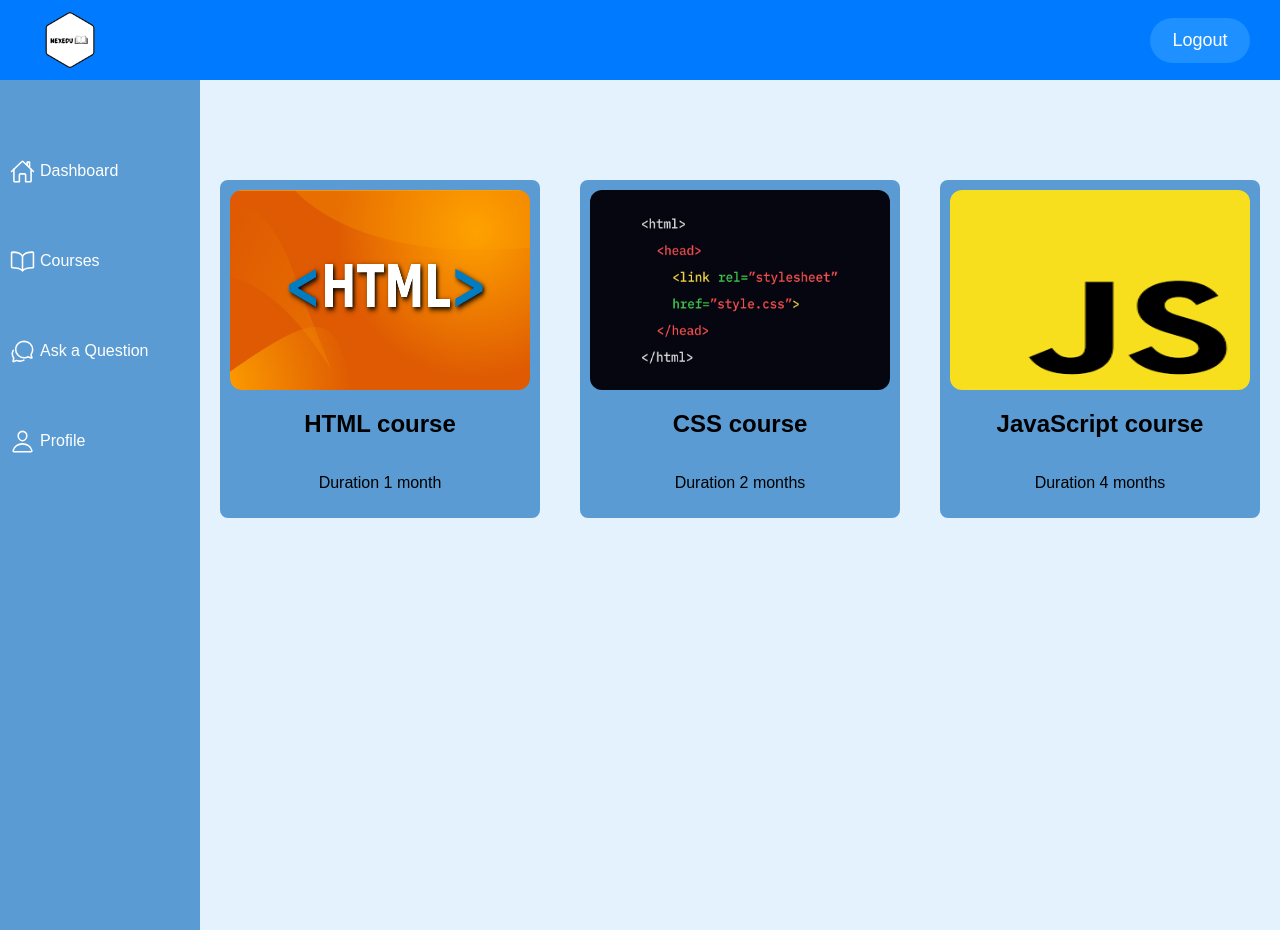
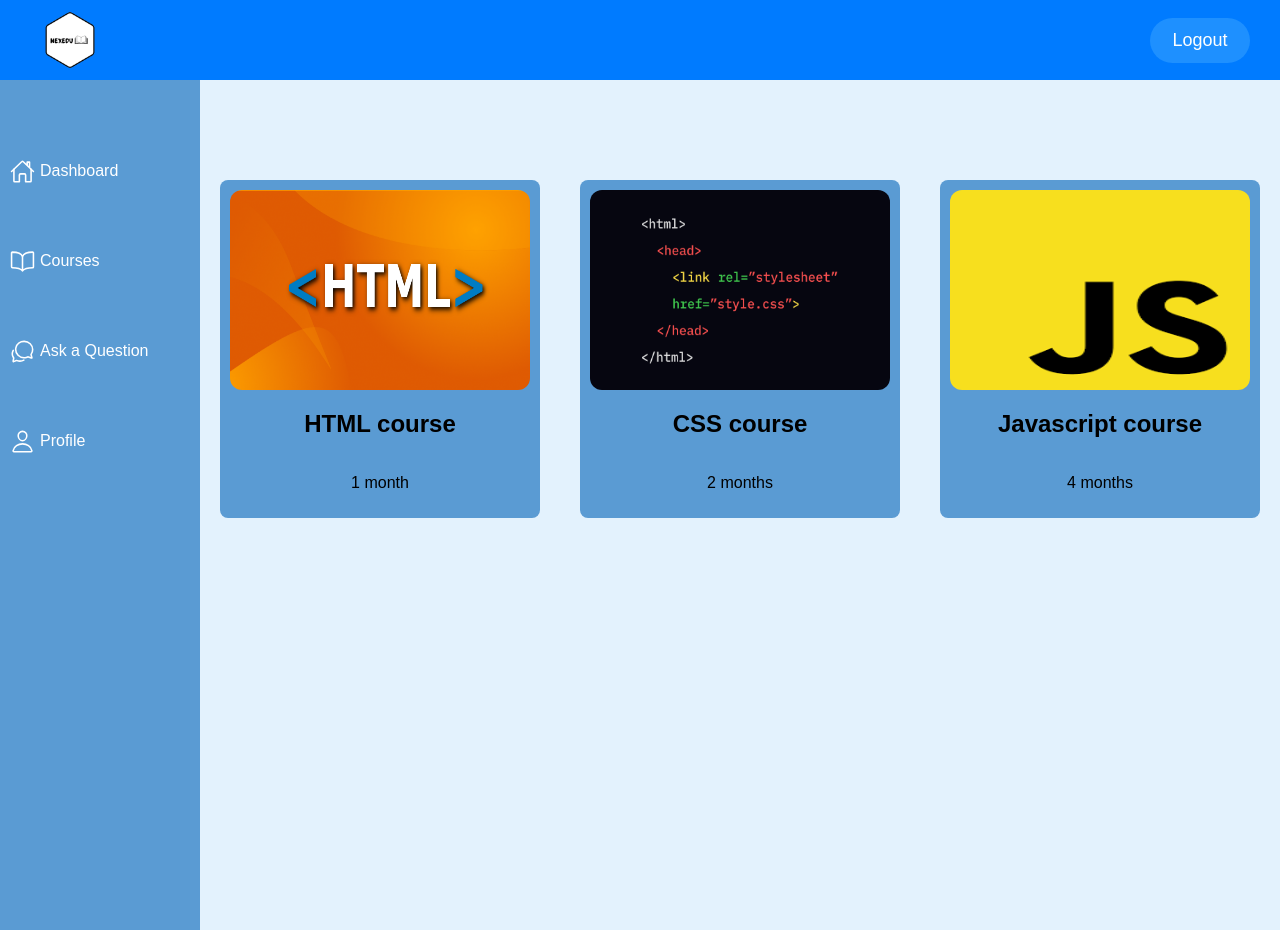
Before and after one commit to AsadKhan-11/Adaptive-E-learning-platform, a React (Vite) app in the folder Client/: page /course in a window 1280 px wide. Built offline with nearby package versions, Linux system fonts and the light colour scheme; no server answers; sample sign-in values are in the browser's storage.

Commit message:
Fixing Courses

```diff
--- a/Client/src/Components/Course/Course.jsx
+++ b/Client/src/Components/Course/Course.jsx
@@ -1,33 +1,33 @@
-import React from "react";
+import React, { useState } from "react";
 import "./Course.css";
 import html from "./images/html.png";
 import css from "./images/css.jpg";
 import js from "./images/js.png";
 import { Link } from "react-router-dom";
+import axios from "axios";
+import data from "./Data";
 function Course() {
+  const handleClick = async (courseId) => {
+    const token = localStorage.getItem("token");
+    const response = axios.get(`http://localhost:3000/api/course/${courseId}`);
+  };
+
   return (
     <div className="course">
-      <Link to="/course/enrollment" className="course-link">
-        <div className="course-container">
-          <img src={html} className="course-image" />
-          <h2 className="course-name">HTML course</h2>
-          <p className="course-duration">Duration 1 month</p>
-        </div>
-      </Link>
-      <Link to="/course/enrollment" className="course-link">
-        <div className="course-container">
-          <img src={css} className="course-image" />
-          <h2 className="course-name">CSS course</h2>
-          <p className="course-duration">Duration 2 months</p>
-        </div>
-      </Link>
-      <Link to="/course/enrollment" className="course-link">
-        <div className="course-container">
-          <img src={js} className="course-image" />
-          <h2 className="course-name">JavaScript course</h2>
-          <p className="course-duration">Duration 4 months</p>
-        </div>
-      </Link>
+      {data.map((course) => (
+        <Link
+          to="/course/enrollment"
+          className="course-link"
+          key={course.courseId}
+          onClick={handleClick(course.courseId)}
+        >
+          <div className="course-container">
+            <img src={course.courseImg} className="course-image" />
+            <h2 className="course-name">{course.courseTitle}</h2>
+            <p className="course-duration">{course.courseDuration}</p>
+          </div>
+        </Link>
+      ))}
     </div>
   );
 }
--- /dev/null
+++ b/Client/src/Components/Course/Data.js
@@ -0,0 +1,29 @@
+import img1 from "./images/html.png";
+import img2 from "./images/css.jpg";
+import img3 from "./images/js.png";
+
+const data = [
+  {
+    courseId: "html-basics",
+    courseTitle: "HTML course",
+    courseDesc: "",
+    courseImg: img1,
+    courseDuration: "1 month",
+  },
+  {
+    courseId: "advance-css",
+    courseTitle: "CSS course",
+    courseDesc: "",
+    courseImg: img2,
+    courseDuration: "2 months",
+  },
+  {
+    courseId: "js-pro",
+    courseTitle: "Javascript course",
+    courseDesc: "",
+    courseImg: img3,
+    courseDuration: "4 months",
+  },
+];
+
+export default data;
```
